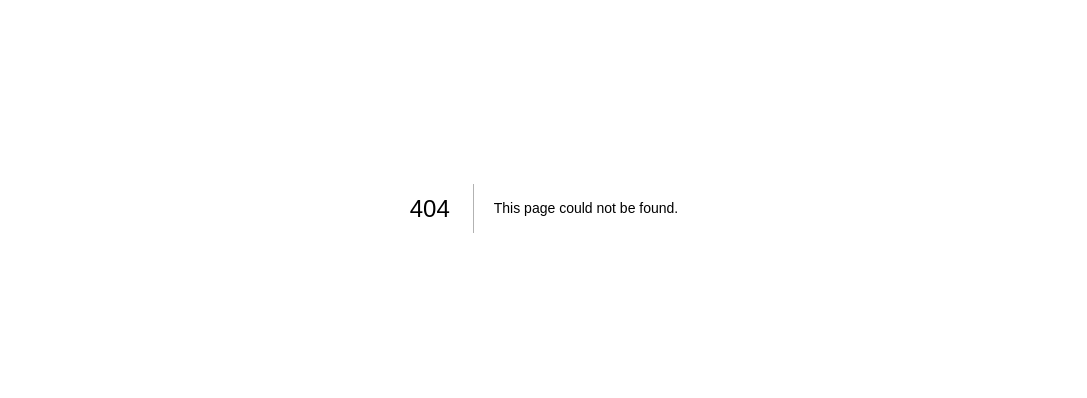
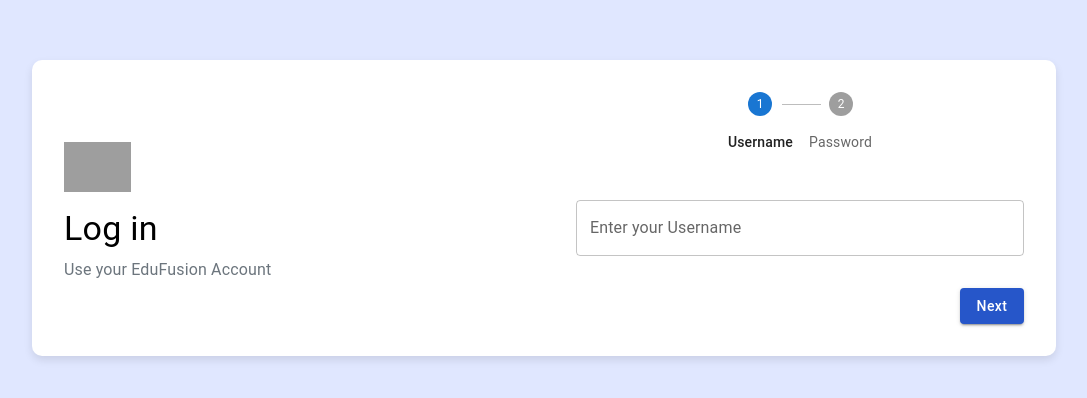
Before and after one commit to agamswaroop619/hack-cc, a Next.js app: page /login in a window 1280 px wide. Before the commit this address had no page. Shown: the part 192-590 px from the top of the page, without its empty margins (96-1183 px from the left). Built offline with nearby package versions, Linux system fonts and the light colour scheme; grey boxes are pictures that could not be loaded.

Commit message:
add: Login API

```diff
--- /dev/null
+++ b/src/app/login/SignIn.css
@@ -0,0 +1,18 @@
+.fade-enter {
+    opacity: 0;
+    transform: translateX(100%);
+  }
+  .fade-enter-active {
+    opacity: 1;
+    transform: translateX(0);
+    transition: opacity 300ms, transform 300ms;
+  }
+  .fade-exit {
+    opacity: 1;
+    transform: translateX(0);
+  }
+  .fade-exit-active {
+    opacity: 0;
+    transform: translateX(-100%);
+    transition: opacity 300ms, transform 300ms;
+  }
--- /dev/null
+++ b/src/app/login/page.tsx
@@ -0,0 +1,233 @@
+"use client";
+import React, { useState } from "react";
+import {
+  TextField,
+  Button,
+  Typography,
+  Box,
+  Stepper,
+  Step,
+  StepLabel,
+} from "@mui/material";
+import axios from "axios";
+import { CSSTransition, TransitionGroup } from "react-transition-group";
+import toast, { Toaster } from "react-hot-toast";
+import "./SignIn.css"; // Import the CSS file for animations
+
+const steps = ["Username", "Password"];
+
+export default function Login() {
+  const [step, setStep] = useState(0);
+  const [formData, setFormData] = useState({
+    username: "",
+    password: "",
+  });
+  const [errors, setErrors] = useState<any>({});
+
+  const validateStep = () => {
+    let newErrors: any = {};
+    if (step === 0 && !formData.username)
+      newErrors.username = "Username is required";
+    if (step === 1 && !formData.password)
+      newErrors.password = "Password is required";
+    setErrors(newErrors);
+    return Object.keys(newErrors).length === 0;
+  };
+
+  const handleNextClick = () => {
+    if (validateStep()) setStep((prevStep) => prevStep + 1);
+  };
+
+  const handleChange = (e: React.ChangeEvent<HTMLInputElement>) => {
+    const { name, value } = e.target;
+    setFormData({
+      ...formData,
+      [name]: value,
+    });
+  };
+
+  const handleSubmit = async () => {
+    if (validateStep()) {
+      try {
+        const response = await axios.post(
+          "https://7e06fa9a-a9ed-469c-851e-094b33332263-00-30aaaf9celq3y.sisko.replit.dev/login",
+          formData,
+          {
+            headers: {
+              "Content-Type": "application/json",
+            },
+          }
+        );
+        toast.success("Login successful!");
+        console.log(response.data);
+      } catch (error) {
+        toast.error("Login failed. Please try again.");
+        console.error(error);
+      }
+    }
+  };
+
+  const renderStepContent = () => {
+    switch (step) {
+      case 0:
+        return (
+          <Box sx={styles.stepBox}>
+            <TextField
+              label="Enter your Username"
+              variant="outlined"
+              fullWidth
+              margin="normal"
+              name="username"
+              value={formData.username}
+              onChange={handleChange}
+              error={!!errors.username}
+              helperText={errors.username}
+              sx={styles.textField}
+            />
+            <Box mt={2} sx={styles.buttonContainer}>
+              <Button
+                variant="contained"
+                sx={styles.button}
+                onClick={handleNextClick}
+              >
+                Next
+              </Button>
+            </Box>
+          </Box>
+        );
+      case 1:
+        return (
+          <Box sx={styles.stepBox}>
+            <TextField
+              label="Enter your Password"
+              variant="outlined"
+              fullWidth
+              margin="normal"
+              type="password"
+              name="password"
+              value={formData.password}
+              onChange={handleChange}
+              error={!!errors.password}
+              helperText={errors.password}
+              sx={styles.textField}
+            />
+            <Box mt={2} sx={styles.buttonContainer}>
+              <Button
+                variant="contained"
+                sx={styles.button}
+                onClick={handleSubmit}
+              >
+                Submit
+              </Button>
+            </Box>
+          </Box>
+        );
+      default:
+        return null;
+    }
+  };
+
+  return (
+    <div style={styles.container}>
+      <Toaster />
+      <Box sx={styles.box}>
+        <Box sx={styles.leftSide}>
+          <img src="/logo.png" alt="Logo" style={styles.logo} />
+          <Typography variant="h4" sx={styles.header}>
+            Log in
+          </Typography>
+          <Typography variant="body1" sx={styles.subHeader}>
+            Use your EduFusion Account
+          </Typography>
+        </Box>
+        <Box sx={styles.rightSideContainer}>
+          <Stepper activeStep={step} alternativeLabel>
+            {steps.map((label) => (
+              <Step key={label}>
+                <StepLabel>{label}</StepLabel>
+              </Step>
+            ))}
+          </Stepper>
+          <Box sx={styles.innerBox}>
+            <TransitionGroup>
+              <CSSTransition key={step} classNames="fade" timeout={300}>
+                {renderStepContent()}
+              </CSSTransition>
+            </TransitionGroup>
+          </Box>
+        </Box>
+      </Box>
+    </div>
+  );
+}
+
+const styles = {
+  container: {
+    backgroundColor: "#e0e7ff",
+    height: "100vh",
+    width: "100vw",
+    display: "flex",
+    alignItems: "center",
+    justifyContent: "center",
+  },
+  box: {
+    paddingTop: "2rem",
+    backgroundColor: "white",
+    borderRadius: "10px",
+    boxShadow: "0 4px 8px rgba(0, 0, 0, 0.1)",
+    overflow: "hidden",
+    width: "80%",
+    display: "flex",
+  },
+  leftSide: {
+    width: "50%",
+    padding: "2rem",
+    display: "flex",
+    flexDirection: "column",
+    alignItems: "flex-start",
+    justifyContent: "center",
+  },
+  rightSideContainer: {
+    width: "50%",
+    overflow: "hidden",
+    display: "flex",
+    alignItems: "center",
+    justifyContent: "center",
+    flexDirection: "column",
+  },
+  innerBox: {
+    width: "100%",
+  },
+  stepBox: {
+    width: "100%",
+    padding: "2rem",
+    display: "flex",
+    flexDirection: "column",
+    alignItems: "center",
+    justifyContent: "center",
+  },
+  buttonContainer: {
+    display: "flex",
+    justifyContent: "flex-end",
+    width: "100%",
+  },
+  logo: {
+    height: "50px",
+    marginBottom: "1rem",
+  },
+  header: {
+    marginBottom: "0.5rem",
+  },
+  subHeader: {
+    marginBottom: "1.5rem",
+    color: "#6c757d",
+  },
+  textField: {
+    marginBottom: "1rem",
+  },
+  button: {
+    backgroundColor: "#2656c9",
+    color: "white",
+    textTransform: "none",
+  },
+};
```
